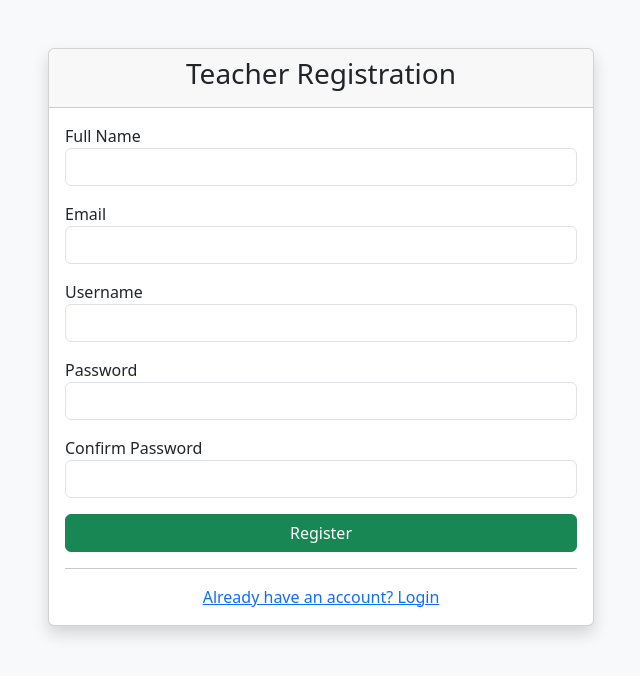
After one commit to tacticoolhabibi/student-attendance-system, a PHP site: page /register.php in a window 1280 px wide. The commit adds this page. Shown: the top 676 px of the page, without its empty margins (319-959 px from the left). Run offline with PHP 8.4, Linux system fonts and the light colour scheme.

Commit message:
added a teacher's database and finish teacher session integration

```diff
--- a/admin/attendance.php
+++ b/admin/attendance.php
@@ -1,7 +1,7 @@
 <?php
 session_start();
 
-if(!isset($_SESSION['user_id'])){
+if(!isset($_SESSION['teacher_id'])){
     header("Location: ../login.php");
     exit();
 }
--- a/admin/dashboard.php
+++ b/admin/dashboard.php
@@ -1,7 +1,7 @@
 <?php
 session_start();
 
-if(!isset($_SESSION['user_id'])){
+if(!isset($_SESSION['teacher_id'])){
     header("Location: ../login.php");
     exit();
 }
@@ -40,7 +40,7 @@ include("../includes/navbar.php");
 
 <div class="container mt-4">
 
-    <h2>Welcome, <?php echo $_SESSION['fullname']; ?></h2>
+    <h2>Welcome, <?php echo $_SESSION['teacher_name']; ?></h2>
 
     <div class="row mt-4">
 
--- a/admin/reports.php
+++ b/admin/reports.php
@@ -1,7 +1,7 @@
 <?php
 session_start();
 
-if(!isset($_SESSION['user_id'])){
+if(!isset($_SESSION['teacher_id'])){
     header("Location: ../login.php");
     exit();
 }
--- a/admin/students.php
+++ b/admin/students.php
@@ -1,7 +1,7 @@
 <?php
 session_start();
 
-if(!isset($_SESSION['user_id'])){
+if(!isset($_SESSION['teacher_id'])){
     header("Location: ../login.php");
     exit();
 }
--- /dev/null
+++ b/register.php
@@ -0,0 +1,178 @@
+<?php
+
+include("config/db.php");
+
+$message = "";
+
+if($_SERVER["REQUEST_METHOD"] == "POST"){
+
+    $fullname = trim($_POST['fullname']);
+    $email = trim($_POST['email']);
+    $username = trim($_POST['username']);
+    $password = trim($_POST['password']);
+    $confirm_password = trim($_POST['confirm_password']);
+
+    if($password != $confirm_password){
+
+        $message = "Passwords do not match.";
+
+    }else{
+
+        $check = mysqli_query(
+            $conn,
+            "SELECT * FROM teachers WHERE username='$username'"
+        );
+
+        if(mysqli_num_rows($check) > 0){
+
+            $message = "Username already exists.";
+
+        }else{
+
+            mysqli_query(
+                $conn,
+                "INSERT INTO teachers
+                (fullname,email,username,password)
+                VALUES
+                (
+                    '$fullname',
+                    '$email',
+                    '$username',
+                    '$password'
+                )"
+            );
+
+            $message = "Registration successful. You can now login.";
+        }
+    }
+}
+?>
+
+<!DOCTYPE html>
+<html lang="en">
+<head>
+    <meta charset="UTF-8">
+    <meta name="viewport" content="width=device-width, initial-scale=1.0">
+    <title>Teacher Registration</title>
+
+    <link href="https://cdn.jsdelivr.net/npm/bootstrap@5.3.3/dist/css/bootstrap.min.css" rel="stylesheet">
+</head>
+
+<body class="bg-light">
+
+<div class="container">
+
+    <div class="row justify-content-center mt-5">
+
+        <div class="col-md-6">
+
+            <div class="card shadow">
+
+                <div class="card-header text-center">
+                    <h3>Teacher Registration</h3>
+                </div>
+
+                <div class="card-body">
+
+                    <?php if($message != "") { ?>
+
+                        <div class="alert alert-info">
+                            <?php echo $message; ?>
+                        </div>
+
+                    <?php } ?>
+
+                    <form method="POST">
+
+                        <div class="mb-3">
+
+                            <label>Full Name</label>
+
+                            <input
+                                type="text"
+                                name="fullname"
+                                class="form-control"
+                                required>
+
+                        </div>
+
+                        <div class="mb-3">
+
+                            <label>Email</label>
+
+                            <input
+                                type="email"
+                                name="email"
+                                class="form-control"
+                                required>
+
+                        </div>
+
+                        <div class="mb-3">
+
+                            <label>Username</label>
+
+                            <input
+                                type="text"
+                                name="username"
+                                class="form-control"
+                                required>
+
+                        </div>
+
+                        <div class="mb-3">
+
+                            <label>Password</label>
+
+                            <input
+                                type="password"
+                                name="password"
+                                class="form-control"
+                                required>
+
+                        </div>
+
+                        <div class="mb-3">
+
+                            <label>Confirm Password</label>
+
+                            <input
+                                type="password"
+                                name="confirm_password"
+                                class="form-control"
+                                required>
+
+                        </div>
+
+                        <button
+                            type="submit"
+                            class="btn btn-success w-100">
+
+                            Register
+
+                        </button>
+
+                    </form>
+
+                    <hr>
+
+                    <div class="text-center">
+
+                        <a href="login.php">
+                            Already have an account? Login
+                        </a>
+
+                    </div>
+
+                </div>
+
+            </div>
+
+        </div>
+
+    </div>
+
+</div>
+
+</body>
+</html>
```
Also changed, not shown: login.php (+21 -12 lines).
